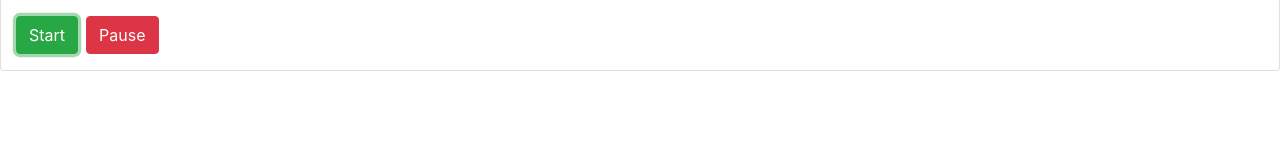
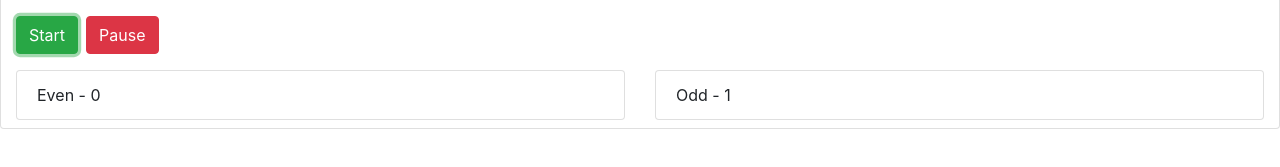
Before and after one commit to ddeveloper72/cmp-databinding-assignment, an Angular app: page / in a window 1280 px wide. Both pictures are taken after a click on the button "Start". Shown: the part 253-420 px from the top of the page. Built offline with nearby package versions, Linux system fonts and the light colour scheme.

Commit message:
Added the component  elements for odd and even components, rendered within a list.

```diff
--- a/src/app/app.component.html
+++ b/src/app/app.component.html
@@ -8,16 +8,34 @@
       <ol>
         <li>Create three new components: GameControl, Odd and Even</li>
         <li>The GameControl Component should have buttons to start and stop the game</li>
-          <li>When starting the game, and event (holding a increment number) should get emitted each second (re = setInterval())
+        <li>When starting the game, and event (holding a increment number) should get emitted each second (re =
+          setInterval())
         </li>
         <li>The event should be listenable from outside the component</li>
         <li>When stopping the game, no more events should be emitted (ClearInterval(ref))</li>
-          <li>A new Odd number component should be created for every odd number emitted, the same should happen for the Even
+        <li>A new Odd number component should be created for every odd number emitted, the same should happen for the
+          Even
           Component (on even numbers)</li>
         <li>Simply output Odd - Number or Even - Number in the two components</li>
         <li>Style the element (eg paragraph) holding your output text differently both components.</li>
       </ol>
     </div>
     <app-game-control (timesUps)="onStartTimerStarted($event)"></app-game-control>
+
+    <div class="row">
+      <div class="col-sm-6">
+        <ul class="list-group">
+            <app-even-component *ngFor="let evenNumber of even" [number]="evenNumber">
+            </app-even-component>
+        </ul>
+      </div>
+      <div class="col-sm-6">
+        <ul class="list-group">
+            <app-odd-component *ngFor="let oddNumber of odd" [number]="oddNumber">
+            </app-odd-component>
+        </ul>
       </div>
     </div>
+
+  </div>
+</div>
```
Lines whose indentation alone changed are shown as unchanged.
